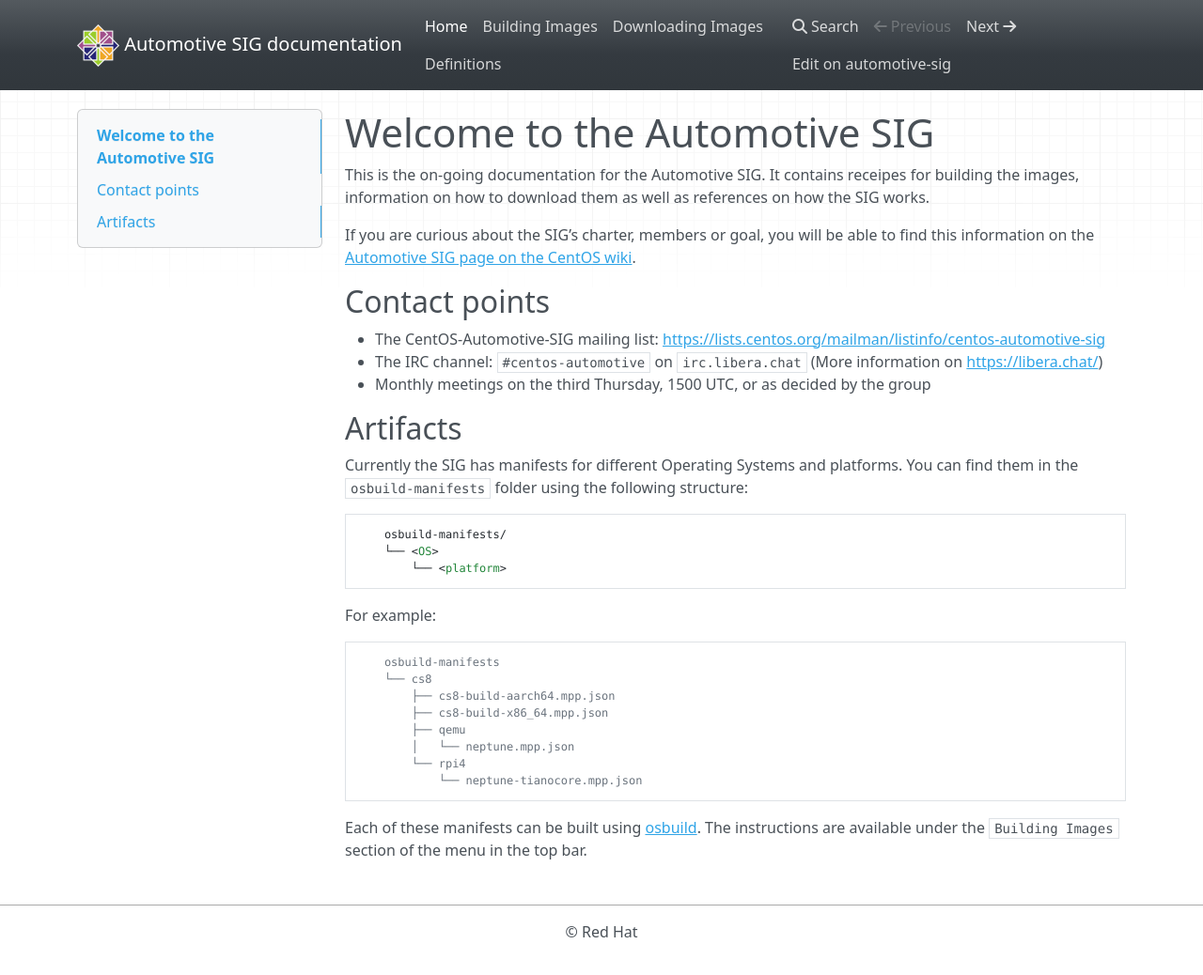
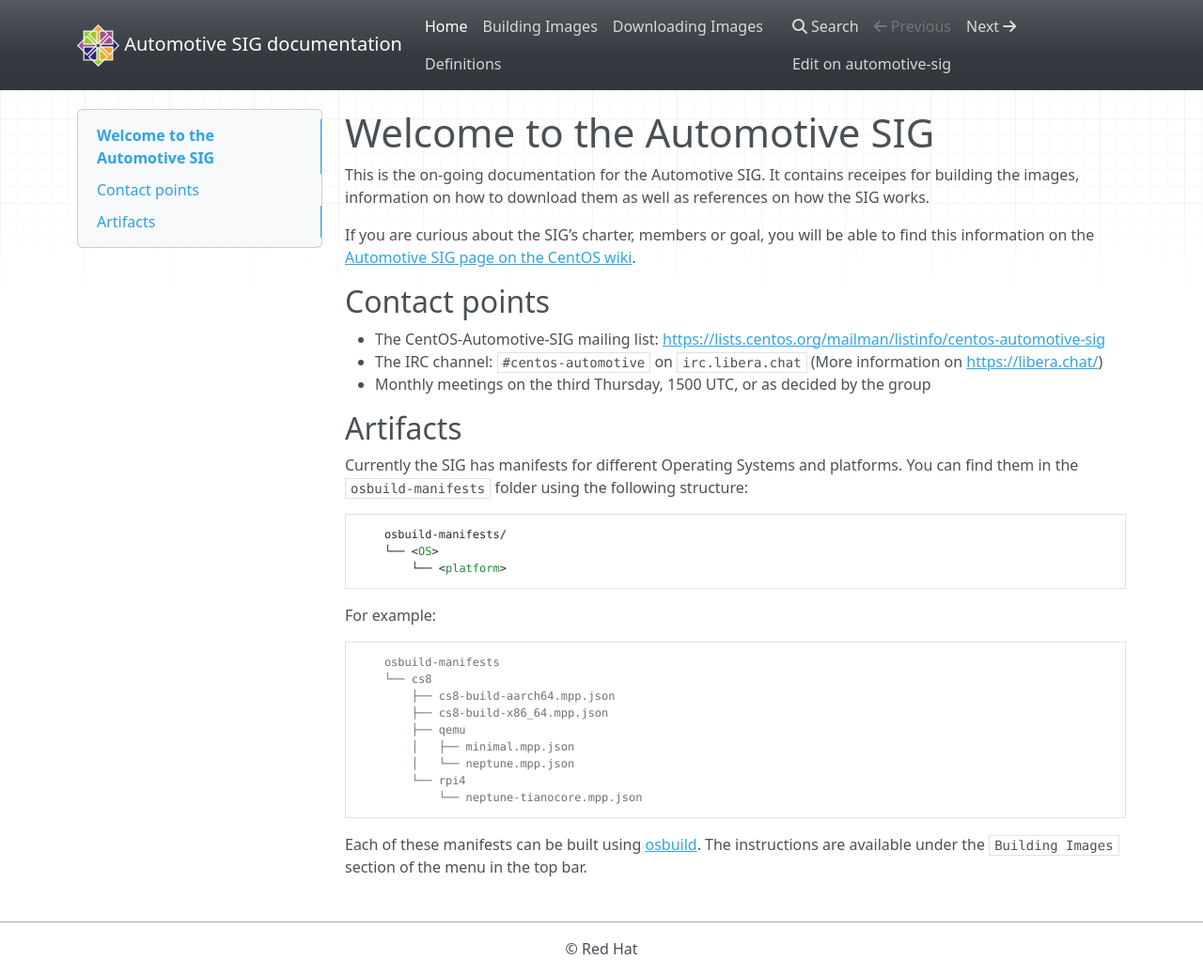
Before and after one commit to rhadp-example-repos/automotive-image-builder, an MkDocs documentation site: the page built from docs/index.md, in a window 1280 px wide and 1038 px high. Shown: the whole window at 94% size. Built offline with MkDocs 1.6.1, drawn with Linux system fonts in a browser that asks for light colours; nearby versions of some CDN libraries.

Commit message:
manifests: Add minimal manifest
This has no packages other than the base ones and can be used
as a starting point or to work on minimization.

```diff
--- a/docs/index.md
+++ b/docs/index.md
@@ -36,6 +36,7 @@
         ├── cs8-build-aarch64.mpp.json
         ├── cs8-build-x86_64.mpp.json
         ├── qemu
+        │   ├── minimal.mpp.json
         │   └── neptune.mpp.json
         └── rpi4
             └── neptune-tianocore.mpp.json
```
Also changed, not shown: docs/building/index.md (+1 -0 lines), 1 other file.
